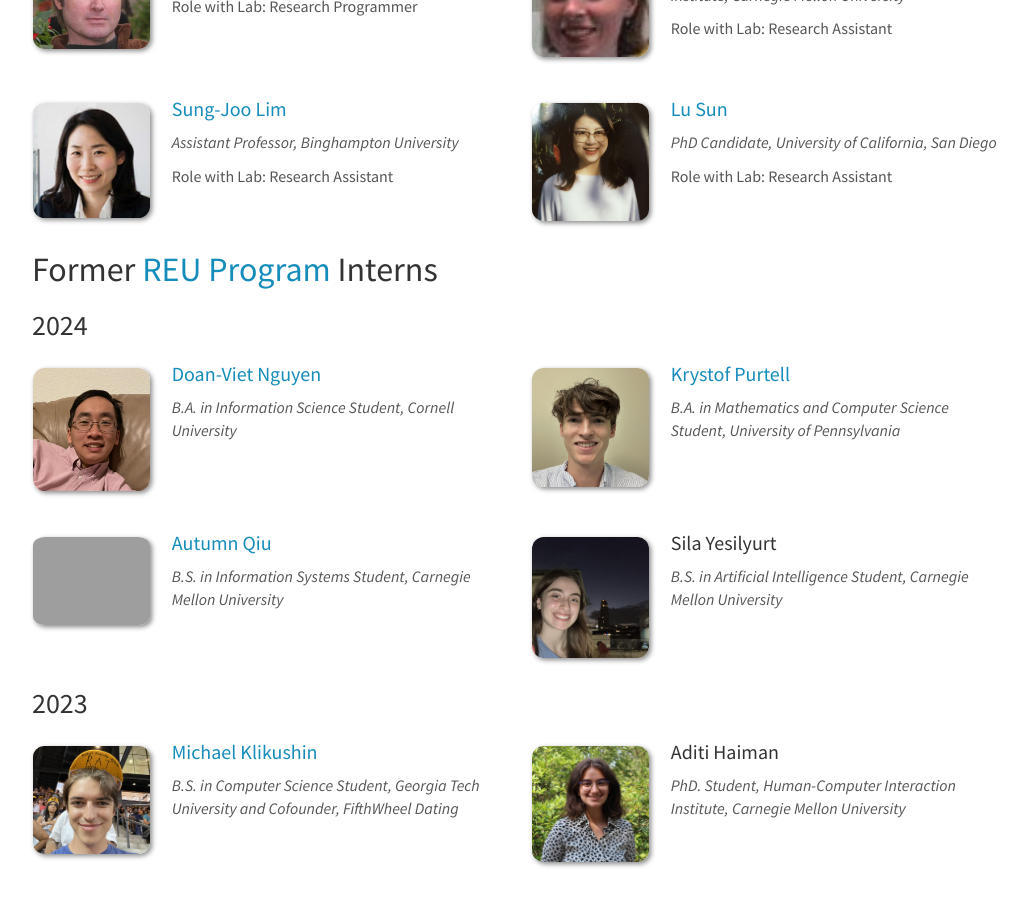
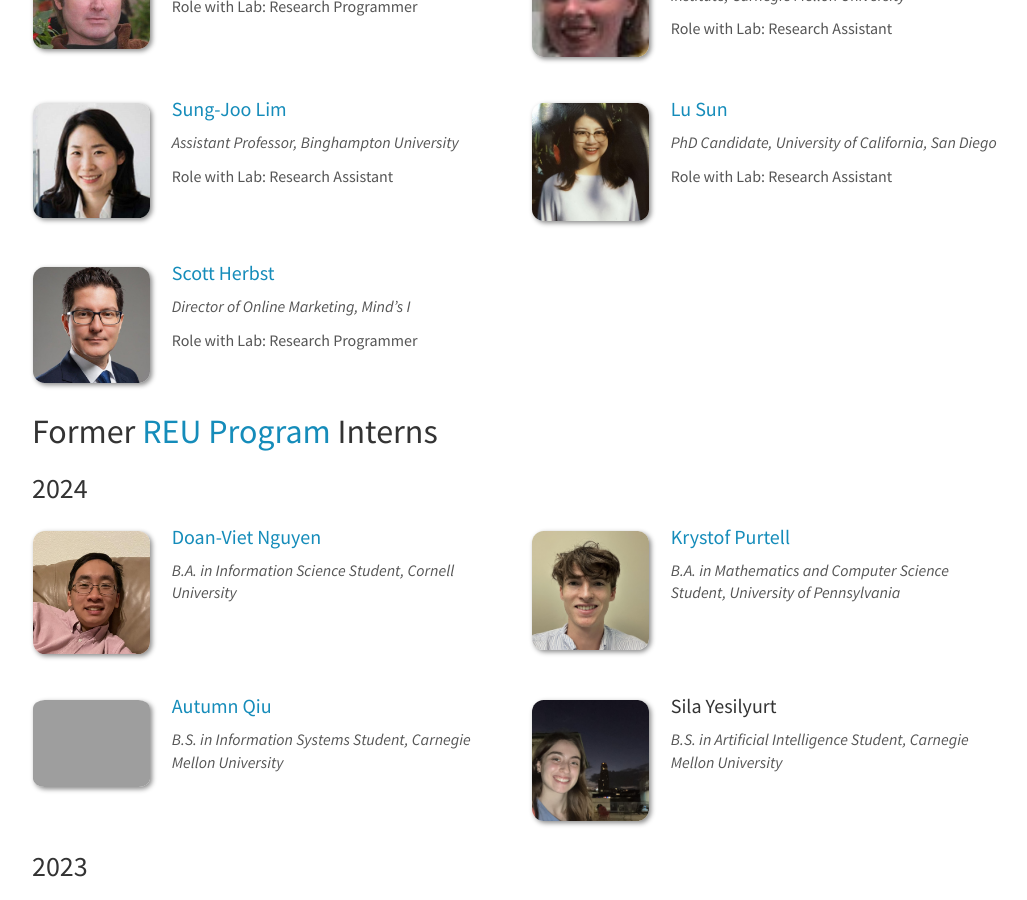
Before and after one commit to McLearn-Lab/McLearn-Lab.github.io, a Jekyll site: the page built from _pages/team.md, in a window 1280 px wide and 900 px high, scrolled down 3899 px. Shown: the whole window, without its empty margins (124-1151 px from the left). Built offline with Jekyll 4.4.1, drawn with Linux system fonts in a browser that asks for light colours; nearby versions of some CDN libraries.

Commit message:
add scott former research programmer

```diff
--- a/_data/former_members.yml
+++ b/_data/former_members.yml
@@ -87,3 +87,9 @@
   info: PhD Candidate, University of California, San Diego
   role_with_lab: Research Assistant
   site: https://lusunhci.github.io/site/
+
+- name: Scott Herbst
+  photo: scott-herbst.jpg
+  info: Director of Online Marketing, Mind's I
+  role_with_lab: Research Programmer
+  site: https://www.linkedin.com/in/mscottherbst/
```
Also changed, not shown: images/team/scott-herbst.jpg (added).
